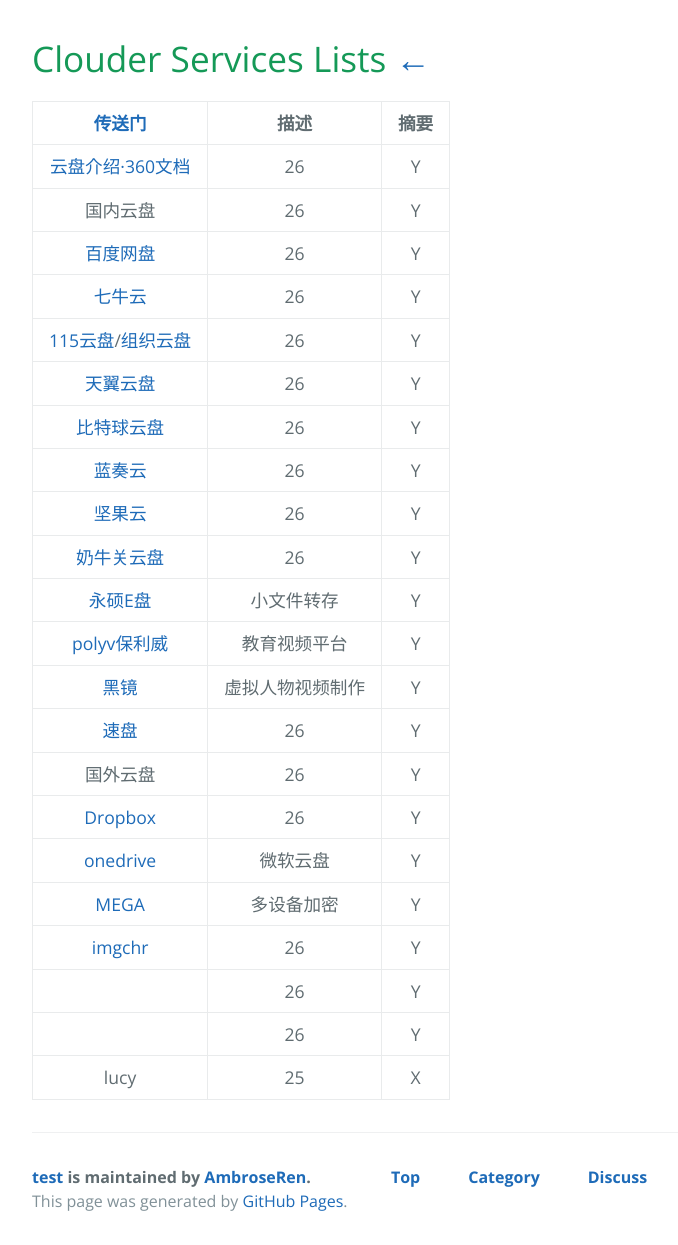
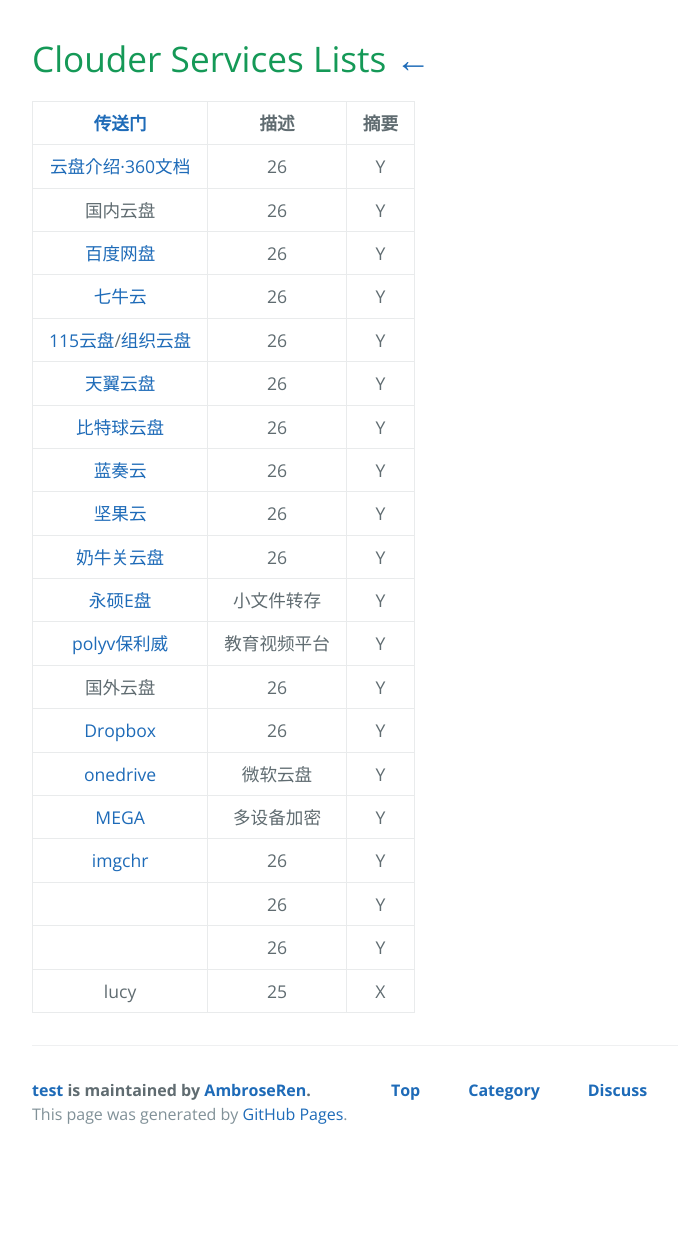
Before and after one commit to AmbroseRen/test, a Jekyll site: the page built from Data/Clouder.md, in a window 1280 px wide. Shown: the whole page, without its empty margins (192-870 px from the left). Built offline with Jekyll 4.4.1, drawn with Linux system fonts in a browser that asks for light colours; our own code applies the rules of GitHub Pages for plain Markdown files; the repository's description, which GitHub fills in, is left out; after the commit the page ends 1158 px from its top, so only the background shows below that.

Commit message:
Update Clouder.md

```diff
--- a/Data/Clouder.md
+++ b/Data/Clouder.md
@@ -14,8 +14,6 @@
 | [奶牛关云盘](https://zhaooolee.cowtransfer.com/) | 26 | Y |
 | [永硕E盘](http://rensi.ys168.com/) | 小文件转存 | Y |
 | [polyv保利威](https://my.polyv.net/v3/login/) | 教育视频平台 | Y |
-| [黑镜](http://anchor.avatarworks.com/anchor_yb/#/news) | 虚拟人物视频制作 | Y |
-| [速盘](https://www.speedpan.com/) | 26 | Y |
 | 国外云盘 | 26 | Y |
 | [Dropbox](https://www.dropbox.com/login?cont=https%3A%2F%2Fwww.dropbox.com%2Fh) | 26 | Y |
 | [onedrive](https://onedrive.live.com/?id=root&cid=D702FA97AA60D8CB) | 微软云盘 | Y |
```
